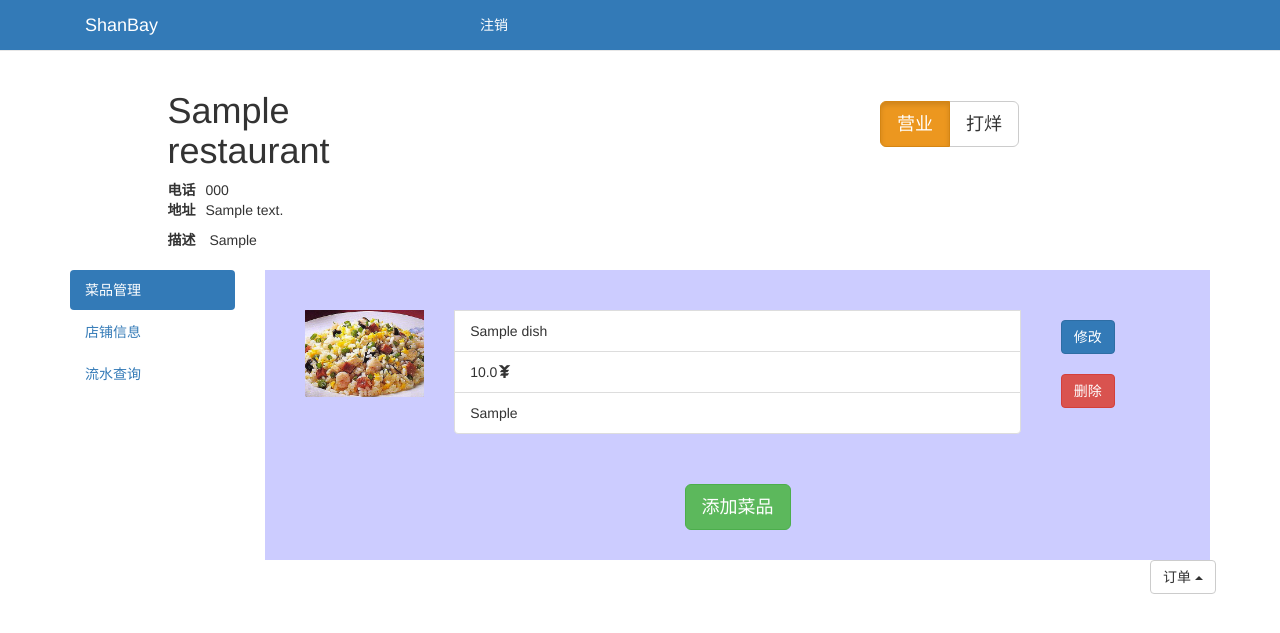
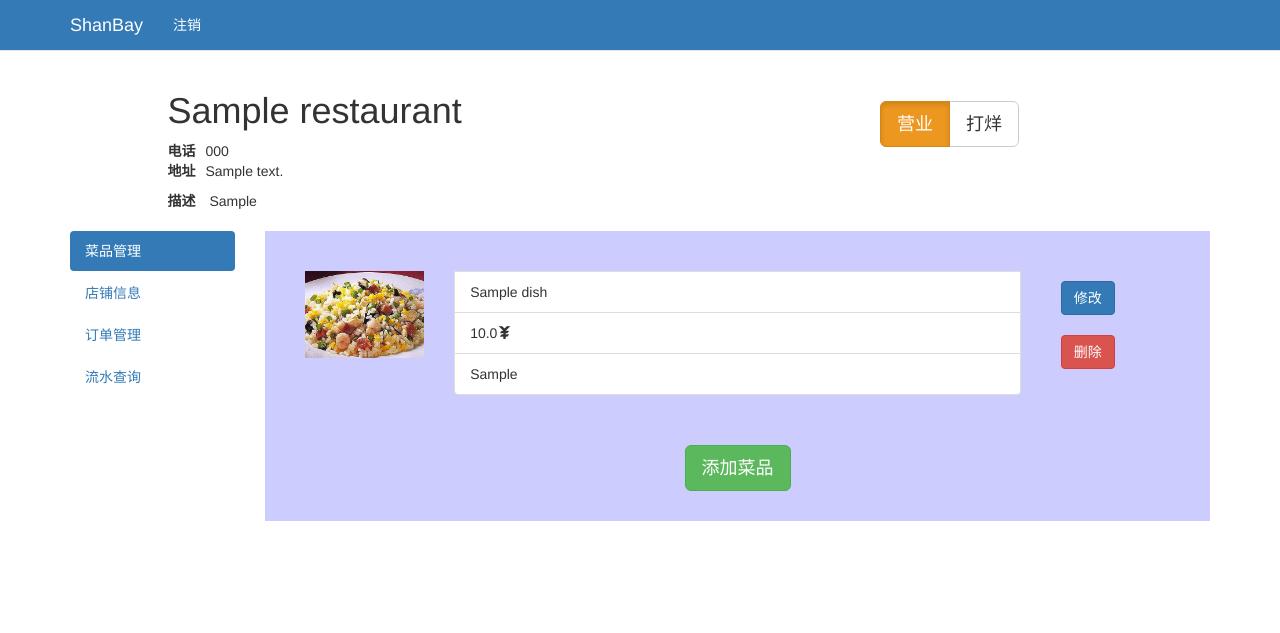
Before and after one commit to flyingKite0124/Shanbay, a Django app: template templates/restaurant/manage.html in a window 1280 px wide. Shown: the top 633 px of the page. Run offline with Django 3.2, Linux system fonts and the light colour scheme; the template is opened without the code that fills it: values that come from a table or form of the project are taken from there, others are empty; tables that the repository leaves empty hold one stand-in row (values such as "Sample post"); parts of the project's set-up code (start-up, migrations or seed data) failed here and were passed over; some libraries are stand-ins or nearby versions.

Commit message:
Add order-management

```diff
--- a/static/restaurant/css/manage.css
+++ b/static/restaurant/css/manage.css
@@ -25,9 +25,3 @@
 .my-btn-margin {
     margin: 10px 10px 10px 10px;
 }
-
-#orders {
-    position: fixed;
-    right: 5%;
-    bottom:auto;
-}
--- a/static/restaurant/js/manage.js
+++ b/static/restaurant/js/manage.js
@@ -303,6 +303,7 @@ function get_orders() {
         .done(function (data) {
             if (data.result === 'success') {
                 orders = data.orders;
+                console.log(orders);
             }
             else {
                 alert('Fail to get orders');
--- a/templates/restaurant/base.html
+++ b/templates/restaurant/base.html
@@ -20,7 +20,7 @@
 <body>
 <nav class="navbar navbar-default navbar-static-top" id="restaurant-navbar">
     <div class="container">
-        <div class="col-md-4">
+{#        <div class="col-md-4">#}
             <div class="navbar-header">
                 <button type="button" class="navbar-toggle collapsed" data-toggle="collapse" data-target="#navbar"
                         aria-expanded="false" aria-controls="navbar">
@@ -31,15 +31,15 @@
                 </button>
                 <a class="navbar-brand" href="#">ShanBay</a>
             </div>
-        </div>
-
-        <div class="col-md-4 text-right">
+{#        </div>#}
+{#        <div class="col-md-4"></div>#}
+{#        <div class="col-md-4">#}
             <div id="navbar" class="navbar-collapse collapse">
                 <ul class="nav navbar-nav">
                     <li><a role="button" href="#" id="log-out">注销</a></li>
                 </ul>
             </div><!--/.nav-collapse -->
-        </div>
+{#        </div>#}
     </div>
 </nav>
 {% block content %}
--- a/templates/restaurant/manage.html
+++ b/templates/restaurant/manage.html
@@ -14,14 +14,13 @@
     <div class="container">
         <div class="row">
             <div class="col-md-1"></div>
-            <div class="col-md-3">
+            <div class="col-md-7">
                 <h1 id="name">{{ restaurant.name }}</h1>
                 <ul class="list-unstyled">
                     <li><b style="padding: 0 10px 0 0">电话</b>{{ restaurant.phone }}</li>
                     <li><b style="padding: 0 10px 0 0">地址</b>{{ restaurant.address }}</li>
                 </ul>
             </div>
-            <div class="col-md-4"></div>
             <div class="col-md-4">
                 <button type="button" class="btn btn-danger btn-lg disabled hide"
                         id="banned-btn">封停中
@@ -57,6 +56,10 @@
                     <li role="presentation">
                         <a data-target="#profile" aria-controls="profile"
                            role="tab" data-toggle="tab">店铺信息</a>
+                    </li>
+                    <li role="presentation">
+                        <a data-target="#order-manage" aria-controls="order-manage"
+                           role="tab" data-toggle="tab">订单管理</a>
                     </li>
                     <li role="presentation">
                         <a data-target="#cash-flow" aria-controls="cash-flow"
@@ -241,6 +244,22 @@
                             <button class="btn btn-primary my-btn-margin" id="btn-cancel-modify-restaurant">取消</button>
                         </div>
                     </div>
+                    <div role="tabpanel" class="tab-pane fade" id="order-manage">
+                        <div class="col-md-8">
+                            <ul class="list-group">
+                                <li class="list-group-item">订单号</li>
+                                <li class="list-group-item">用户电话</li>
+                                <li class="list-group-item">地址</li>
+                                <li class="list-group-item">状态</li>
+                            </ul>
+                        </div>
+                        <div class="col-md-2 ">
+                            <button class="btn btn-primary btn-modify-dish my-btn-margin">修改
+                            </button>
+                            <br/>
+                            <button class="btn btn-danger btn-delete-dish my-btn-margin">删除</button>
+                        </div>
+                    </div>
                     <div role="tabpanel" class="tab-pane fade" id="cash-flow">
                         <table class="table table-striped">
                             <caption>菜品统计</caption>
@@ -272,20 +291,6 @@
                     </div>
                 </div>
             </div>
-        </div>
-    </div>
-    <div id="orders">
-        <div class="dropup">
-            <button class="btn btn-default dropdown-toggle" type="button" id="orderlist-btn" data-toggle="dropdown"
-                    aria-haspopup="true" aria-expanded="true">
-                订单
-                <span class="caret"></span>
-            </button>
-            <ul class="dropdown-menu" aria-labelledby="orderlist-btn" id="orderlist">
-                <li><a role="button">Another action</a></li>
-                <li><a role="button">Something else here</a></li>
-                <li><a role="button">Separated link</a></li>
-            </ul>
         </div>
     </div>
 {% endblock %}
@@ -338,7 +343,7 @@
             $('#btn-cancel-modify-restaurant').click(function (e) {
                 btn_cancel_modify_restaurant(e, classification);
             });
-            {#        setInterval(get_orders, 10000);#}
+{#            setInterval(get_orders, 10000);#}
         })
     </script>
 {% endblock %}
```
